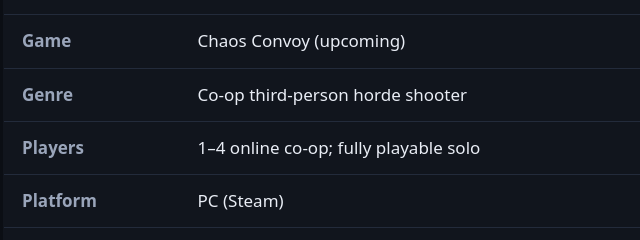
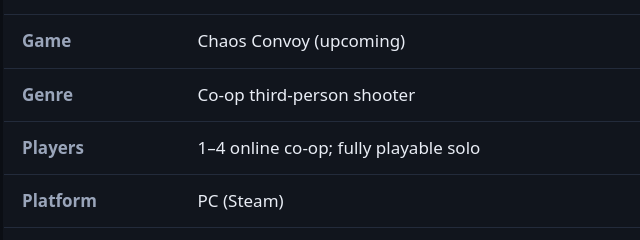
Before and after one commit to firatdeltax/deltaxgames-site, a plain HTML site: page press.html in a window 1280 px wide. Shown: the part 509-749 px from the top of the page, 97-737 px from the left. Drawn offline with Linux system fonts and the light colour scheme.

Commit message:
site: call Chaos Convoy a co-op third-person shooter
The page description, the share-card text and the press page's Genre row
said "horde shooter". The game is a co-op third-person shooter; the label
was dropped on 2026-11-20.

Co-Authored-By: Claude Fable 5.2 <noreply@anthropic.com>

```diff
--- a/press.html
+++ b/press.html
@@ -46,7 +46,7 @@
       <table class="facts">
         <tr><th scope="row">Developer</th><td>DeltaX Games</td></tr>
         <tr><th scope="row">Game</th><td>Chaos Convoy (upcoming)</td></tr>
-        <tr><th scope="row">Genre</th><td>Co-op third-person horde shooter</td></tr>
+        <tr><th scope="row">Genre</th><td>Co-op third-person shooter</td></tr>
         <tr><th scope="row">Players</th><td>1–4 online co-op; fully playable solo</td></tr>
         <tr><th scope="row">Platform</th><td>PC (Steam)</td></tr>
         <tr><th scope="row">Release</th><td>To be announced</td></tr>
```
Also changed, not shown: index.html (+2 -2 lines).
